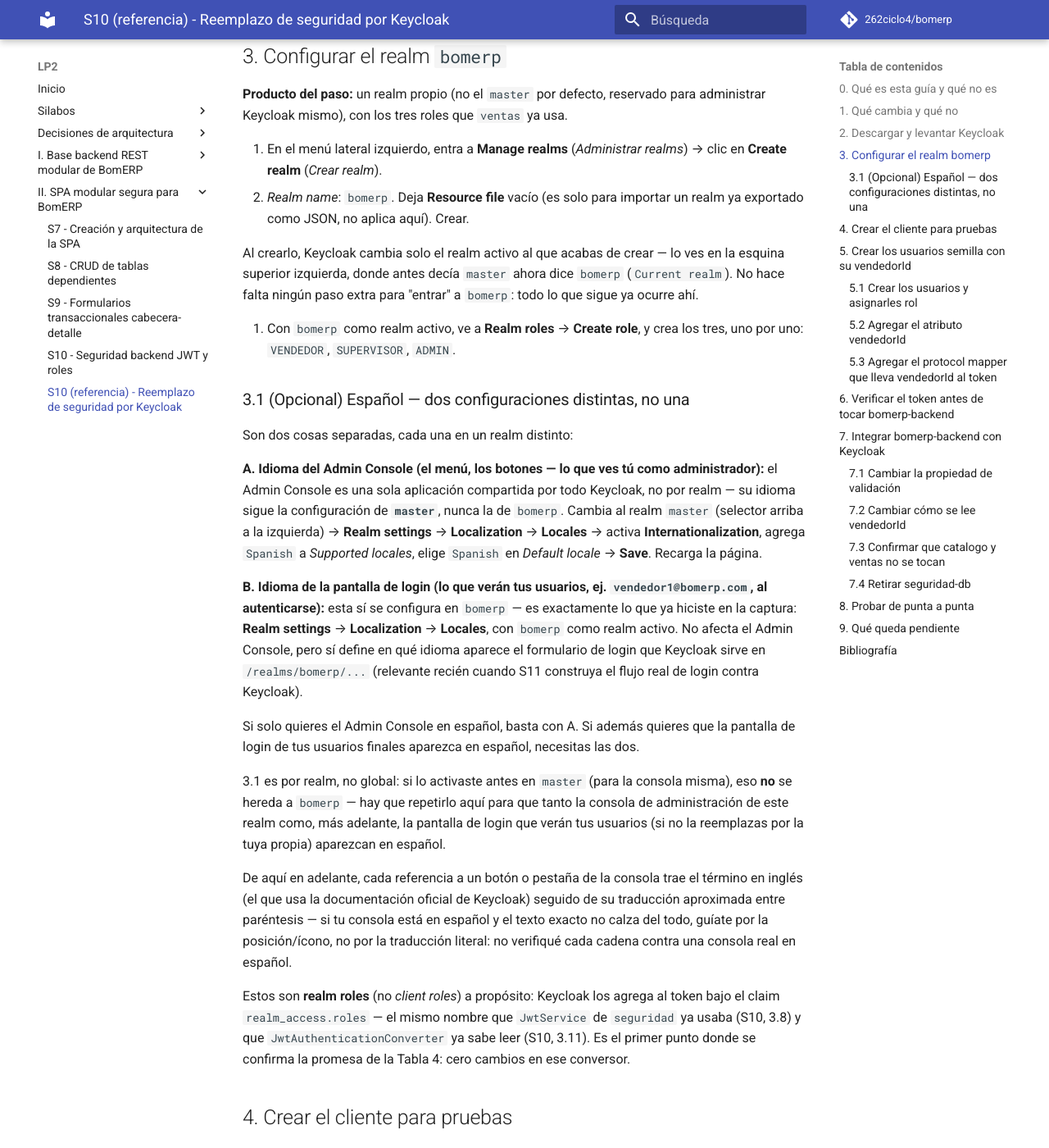
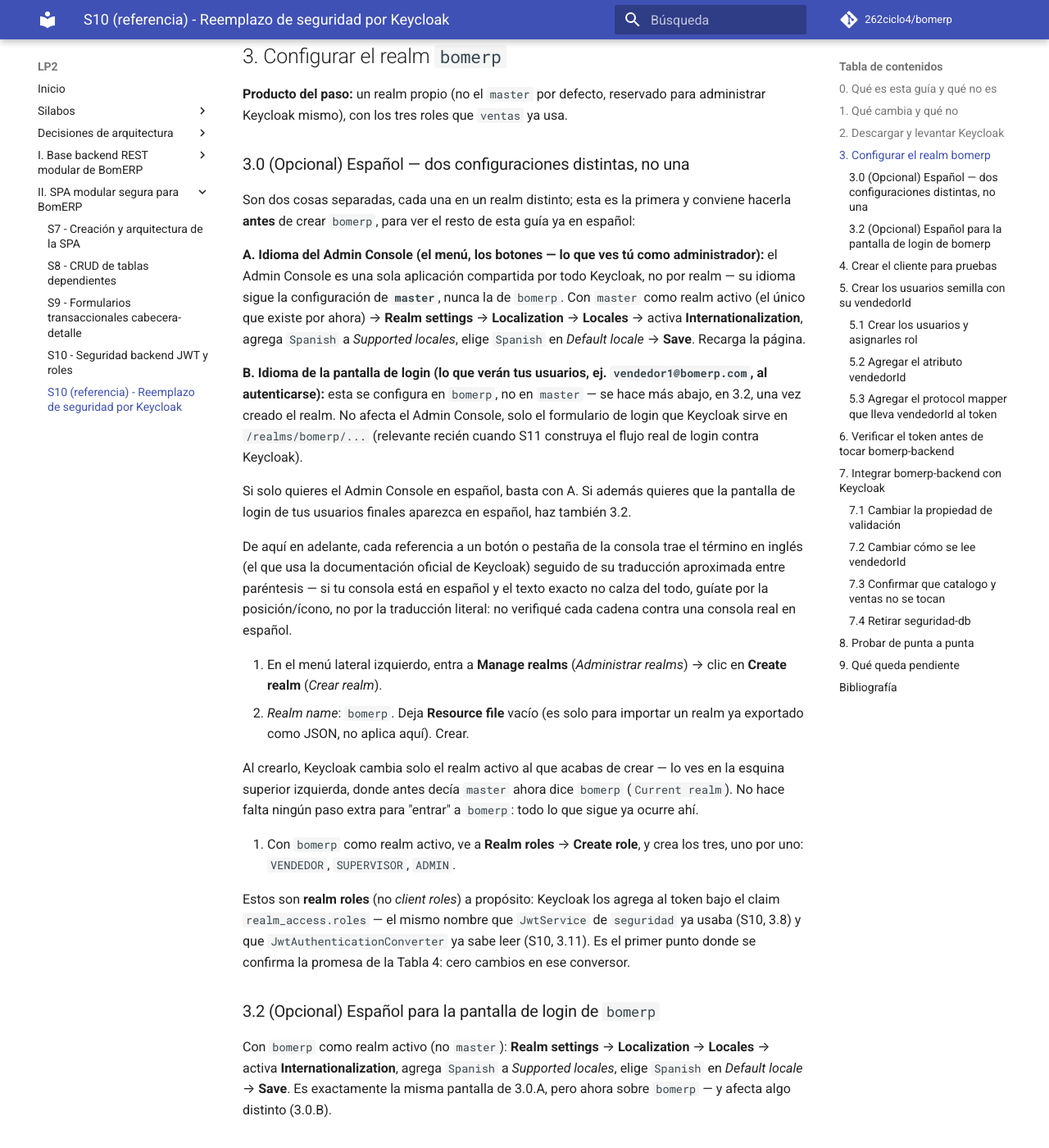
Before and after one commit to 262ciclo4/bomerp, an MkDocs documentation site: the page built from docs/lp2/sesiones/S10b_Seguridad_Backend_Keycloak.md, in a window 1280 px wide and 1400 px high, scrolled down 4255 px. Shown: the whole window at 82% size. Built offline with MkDocs 1.6.1 and Material for MkDocs 9.7.7, drawn with Linux system fonts in a browser that asks for light colours; comment, search, counter and statistics services are not loaded.

Commit message:
S10 lp2 keycloak

```diff
--- a/docs/lp2/sesiones/S10b_Seguridad_Backend_Keycloak.md
+++ b/docs/lp2/sesiones/S10b_Seguridad_Backend_Keycloak.md
@@ -123,6 +123,18 @@
 
 **Producto del paso:** un realm propio (no el `master` por defecto, reservado para administrar Keycloak mismo), con los tres roles que `ventas` ya usa.
 
+### 3.0 (Opcional) Español — dos configuraciones distintas, no una
+
+Son dos cosas separadas, cada una en un realm distinto; esta es la primera y conviene hacerla **antes** de crear `bomerp`, para ver el resto de esta guía ya en español:
+
+**A. Idioma del Admin Console (el menú, los botones — lo que ves tú como administrador):** el Admin Console es una sola aplicación compartida por todo Keycloak, no por realm — su idioma sigue la configuración de **`master`**, nunca la de `bomerp`. Con `master` como realm activo (el único que existe por ahora) → **Realm settings** → **Localization** → **Locales** → activa **Internationalization**, agrega `Spanish` a *Supported locales*, elige `Spanish` en *Default locale* → **Save**. Recarga la página.
+
+**B. Idioma de la pantalla de login (lo que verán tus usuarios, ej. `vendedor1@bomerp.com`, al autenticarse):** esta se configura en `bomerp`, no en `master` — se hace más abajo, en 3.2, una vez creado el realm. No afecta el Admin Console, solo el formulario de login que Keycloak sirve en `/realms/bomerp/...` (relevante recién cuando S11 construya el flujo real de login contra Keycloak).
+
+Si solo quieres el Admin Console en español, basta con A. Si además quieres que la pantalla de login de tus usuarios finales aparezca en español, haz también 3.2.
+
+De aquí en adelante, cada referencia a un botón o pestaña de la consola trae el término en inglés (el que usa la documentación oficial de Keycloak) seguido de su traducción aproximada entre paréntesis — si tu consola está en español y el texto exacto no calza del todo, guíate por la posición/ícono, no por la traducción literal: no verifiqué cada cadena contra una consola real en español.
+
 1. En el menú lateral izquierdo, entra a **Manage realms** (*Administrar realms*) → clic en **Create realm** (*Crear realm*).
 2. *Realm name*: `bomerp`. Deja **Resource file** vacío (es solo para importar un realm ya exportado como JSON, no aplica aquí). Crear.
 
@@ -130,21 +142,11 @@
 
 3. Con `bomerp` como realm activo, ve a **Realm roles** → **Create role**, y crea los tres, uno por uno: `VENDEDOR`, `SUPERVISOR`, `ADMIN`.
 
-### 3.1 (Opcional) Español — dos configuraciones distintas, no una
+Estos son **realm roles** (no *client roles*) a propósito: Keycloak los agrega al token bajo el claim `realm_access.roles` — el mismo nombre que `JwtService` de `seguridad` ya usaba (S10, 3.8) y que `JwtAuthenticationConverter` ya sabe leer (S10, 3.11). Es el primer punto donde se confirma la promesa de la Tabla 4: cero cambios en ese conversor.
 
-Son dos cosas separadas, cada una en un realm distinto:
+### 3.2 (Opcional) Español para la pantalla de login de `bomerp`
 
-**A. Idioma del Admin Console (el menú, los botones — lo que ves tú como administrador):** el Admin Console es una sola aplicación compartida por todo Keycloak, no por realm — su idioma sigue la configuración de **`master`**, nunca la de `bomerp`. Cambia al realm `master` (selector arriba a la izquierda) → **Realm settings** → **Localization** → **Locales** → activa **Internationalization**, agrega `Spanish` a *Supported locales*, elige `Spanish` en *Default locale* → **Save**. Recarga la página.
-
-**B. Idioma de la pantalla de login (lo que verán tus usuarios, ej. `vendedor1@bomerp.com`, al autenticarse):** esta sí se configura en `bomerp` — es exactamente lo que ya hiciste en la captura: **Realm settings** → **Localization** → **Locales**, con `bomerp` como realm activo. No afecta el Admin Console, pero sí define en qué idioma aparece el formulario de login que Keycloak sirve en `/realms/bomerp/...` (relevante recién cuando S11 construya el flujo real de login contra Keycloak).
-
-Si solo quieres el Admin Console en español, basta con A. Si además quieres que la pantalla de login de tus usuarios finales aparezca en español, necesitas las dos.
-
-3.1 es por realm, no global: si lo activaste antes en `master` (para la consola misma), eso **no** se hereda a `bomerp` — hay que repetirlo aquí para que tanto la consola de administración de este realm como, más adelante, la pantalla de login que verán tus usuarios (si no la reemplazas por la tuya propia) aparezcan en español.
-
-De aquí en adelante, cada referencia a un botón o pestaña de la consola trae el término en inglés (el que usa la documentación oficial de Keycloak) seguido de su traducción aproximada entre paréntesis — si tu consola está en español y el texto exacto no calza del todo, guíate por la posición/ícono, no por la traducción literal: no verifiqué cada cadena contra una consola real en español.
-
-Estos son **realm roles** (no *client roles*) a propósito: Keycloak los agrega al token bajo el claim `realm_access.roles` — el mismo nombre que `JwtService` de `seguridad` ya usaba (S10, 3.8) y que `JwtAuthenticationConverter` ya sabe leer (S10, 3.11). Es el primer punto donde se confirma la promesa de la Tabla 4: cero cambios en ese conversor.
+Con `bomerp` como realm activo (no `master`): **Realm settings** → **Localization** → **Locales** → activa **Internationalization**, agrega `Spanish` a *Supported locales*, elige `Spanish` en *Default locale* → **Save**. Es exactamente la misma pantalla de 3.0.A, pero ahora sobre `bomerp` — y afecta algo distinto (3.0.B).
 
 ## 4. Crear el cliente para pruebas
 
```
